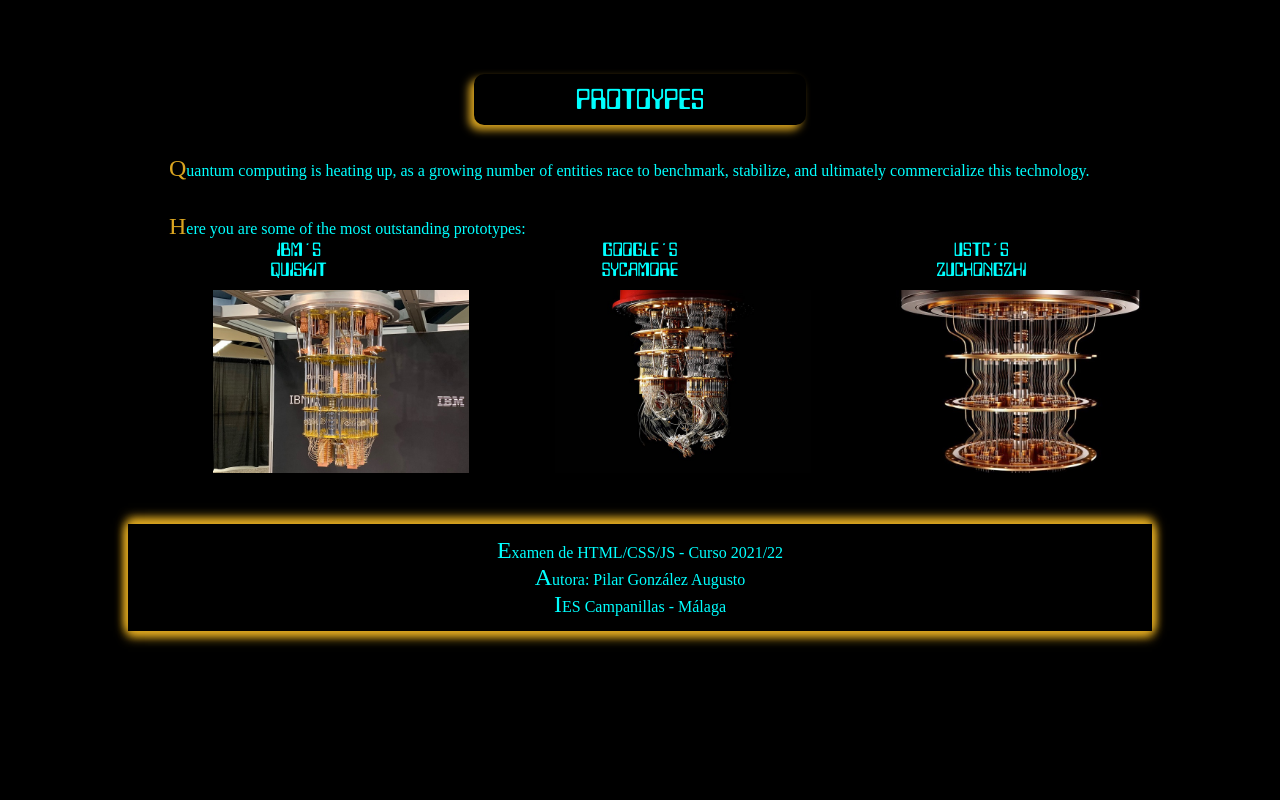
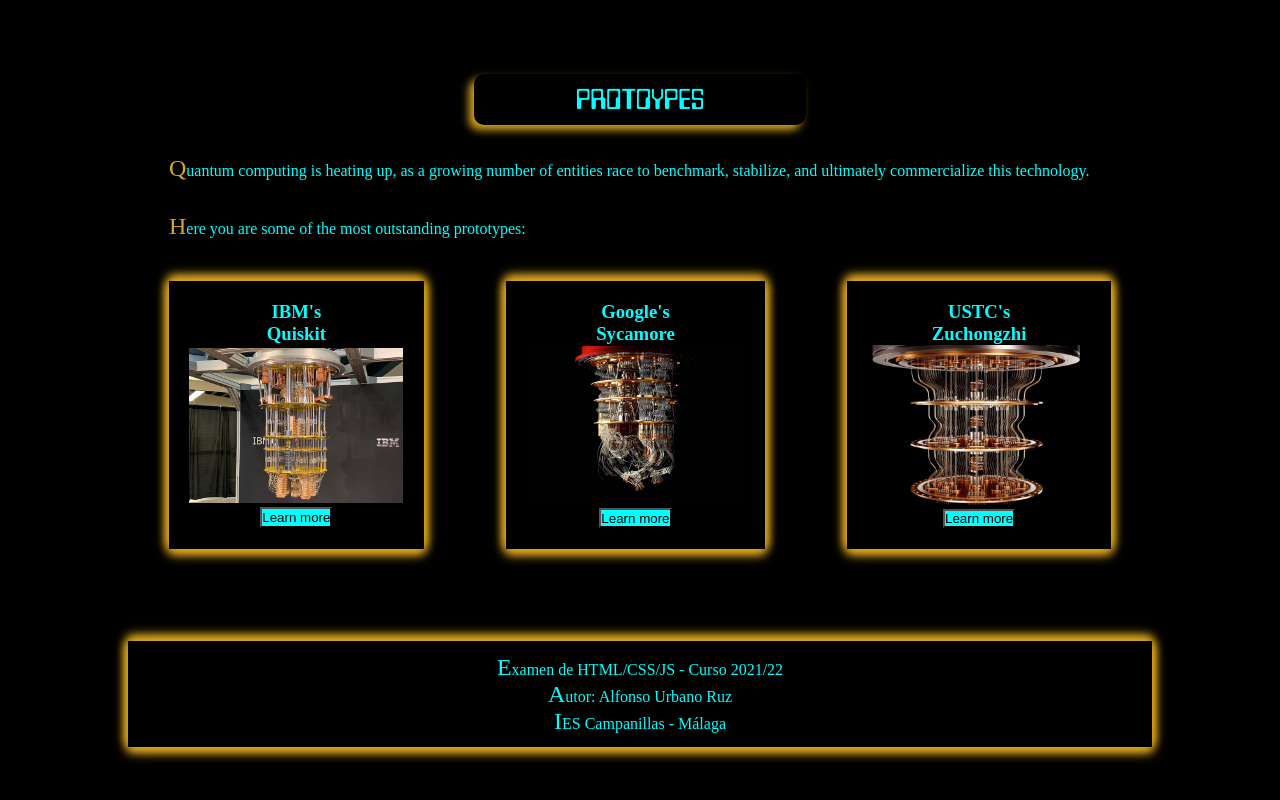
Before and after one commit to aUrbano24/Examen-DAW, a plain HTML site: page index.html in a window 1280 px wide. Shown: the part 1378-2178 px from the top of the page. Before the commit the page ends 2073 px from the top, so only its background shows below. Drawn offline with Linux system fonts and the light colour scheme.

Commit message:
Add files via upload

```diff
--- a/index.html
+++ b/index.html
@@ -4,7 +4,7 @@
     <meta charset="UTF-8">
     <meta http-equiv="X-UA-Compatible" content="IE=edge">
     <meta name="viewport" content="width=device-width, initial-scale=1.0">
-    <title>Document</title>
+    <title>Quatum Computing</title>
     <link rel="stylesheet" href="./styles/estilo.css">
     <script src="./javascripts/main.js"></script>
 </head>
@@ -46,23 +46,26 @@
       <p>Quantum computing is heating up, as a growing number of entities race to benchmark, stabilize, and ultimately commercialize this technology.</p>
       <p>Here you are some of the most outstanding prototypes:</p>
       <div id="galeria">
-        <div class="tercio">
-          <h2>IBM´S<br>QUISKIT</h2>
-          <img src="./images/quiskit.jpg" alt="">
+          <picture>
+            <h3>IBM's<br>Quiskit</h3>
+            <img src="images/quiskit.jpg" alt="IBM's Quiskit Image">
+            <button>Learn more</button>
+          </picture>
+          <picture>
+            <h3>Google's<br>Sycamore</h3>
+            <img src="images/sycamore.jpg" alt="Google's Sycamore Image">
+            <button>Learn more</button>
+          </picture>
+          <picture>
+            <h3>USTC's<br>Zuchongzhi</h3>
+            <img src="images/Zuchongzhi.jpeg" alt="USTC's Zuchongzhi Image">
+            <button>Learn more</button>
+          </picture>
         </div>
-        <div class="tercio">
-          <h2>GOOGLE´S<br>SYCAMORE</h2>
-          <img src="./images/sycamore.jpg" alt="">
-        </div>
-        <div class="tercio">
-          <h2>USTC´S<br>ZUCHONGZHI</h2>
-      <img src="./images/Zuchongzhi.jpeg" alt="">
-        </div>
-      </div>
     </section>
     <footer id="footer">
       <p>Examen de HTML/CSS/JS - Curso 2021/22 </p>
-      <p>Autora: Pilar González Augusto</p>
+      <p>Autor: Alfonso Urbano Ruz</p>
       <p>IES Campanillas - Málaga</p>
     </footer>
 
```
